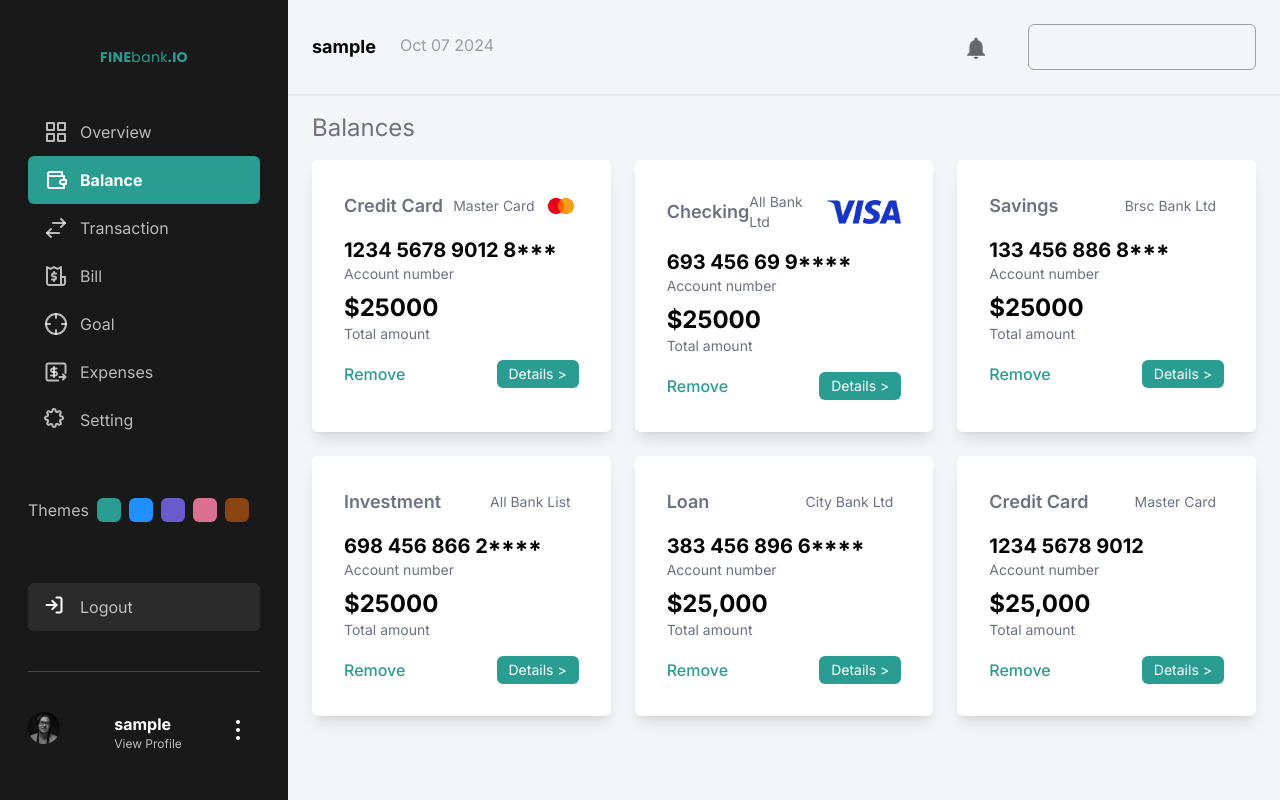
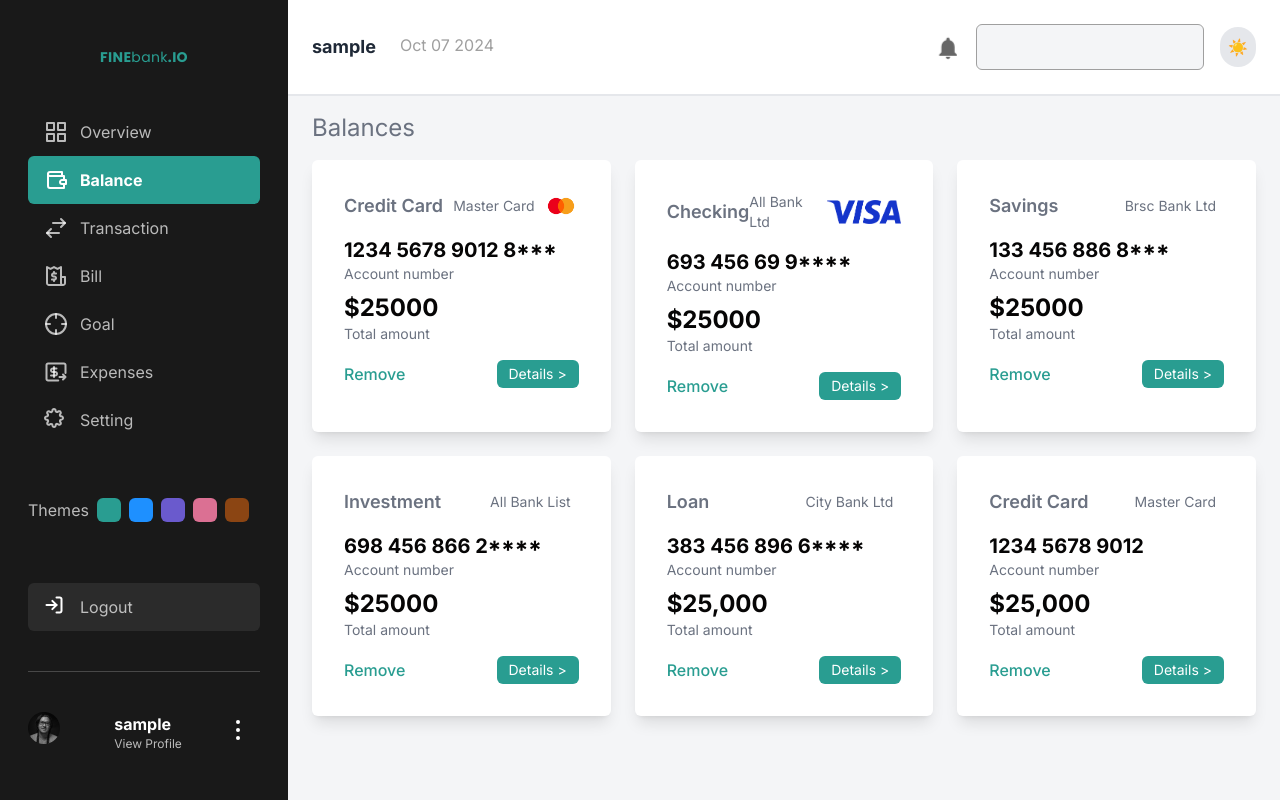
Before and after one commit to Reagenn/admin-ui, a React (Vite) app: page /balance in a window 1280 px wide. Built offline with nearby package versions, Linux system fonts and the light colour scheme; sample sign-in values are in the browser's storage.

Commit message:
update uas

```diff
--- a/src/component/Fragments/Header.jsx
+++ b/src/component/Fragments/Header.jsx
@@ -3,25 +3,31 @@ import NotificationsIcon from "@mui/icons-material/Notifications";
 import { ThemeContext } from "../../context/themeContext";
 import { AuthContext } from "../../context/authContext";
 import { useContext } from "react";
+import { ModeContext } from "../../context/modeContext";
 
 const Header = () => {
   const { theme } = useContext(ThemeContext);
   const date = new Date().toDateString().slice(4);
   const { name } = useContext(AuthContext);
+  const { mode, toggleMode } = useContext(ModeContext);
 
   return (
-    <header className={`border-b-2 p-6 flex items-center justify-between ${theme.name}`}>
+    <header className={`border-b-2 p-6 flex items-center justify-between ${mode ? "bg-gray-900 text-white" : "bg-white text-gray-800"}`}>
       <div className="flex">
         <div className="font-bold text-lg">{name}</div>
         <div className="ms-6 text-gray-03">{date}</div>
       </div>
-      <div className="flex">
-        <div className="self-center">
+      <div className="flex items-center gap-4">
+        <div>
           <NotificationsIcon className="text-gray-01 scale-110" />
         </div>
-        <div className="ms-10 hidden sm:block">
+        <div className="hidden sm:block">
           <Input variant="bg-white w-80" />
         </div>
+        {/* Toggle Dark Mode */}
+        <button onClick={toggleMode} className={`p-2 rounded-full ${mode ? "bg-gray-800 text-white" : "bg-gray-200 text-gray-800"}`}>
+          {mode ? "🌙" : "☀️"}
+        </button>
       </div>
     </header>
   );
--- a/src/component/Layouts/AuthLayout.jsx
+++ b/src/component/Layouts/AuthLayout.jsx
@@ -117,8 +117,8 @@ const AuthLayout = (props) => {
 
         {/* Theme Switcher */}
         <div style={{ marginTop: "20px", textAlign: "center" }}>
-          <button onClick={toggleMode} className="text-sm font-medium">
-            Switch to {mode ? "Light" : "Dark"} Mode
+          <button onClick={toggleMode} className={`p-2 rounded-full ${mode ? "bg-gray-800 text-white" : "bg-gray-200 text-gray-800"}`}>
+            {mode ? "🌙" : "☀️"}
           </button>
         </div>
       </motion.div>
--- a/src/index.css
+++ b/src/index.css
@@ -39,7 +39,7 @@
 
 .dark-mode {
   background-color: var(--bg-dark);
-  color: var(--text-light);
+  color: var(--text-gray);
 }
 .zoom-in {
   @apply duration-500 hover:translate-y-1 hover:scale-110;
```
Also changed, not shown: 1 other file (tests, documents, lock files or other folders).
